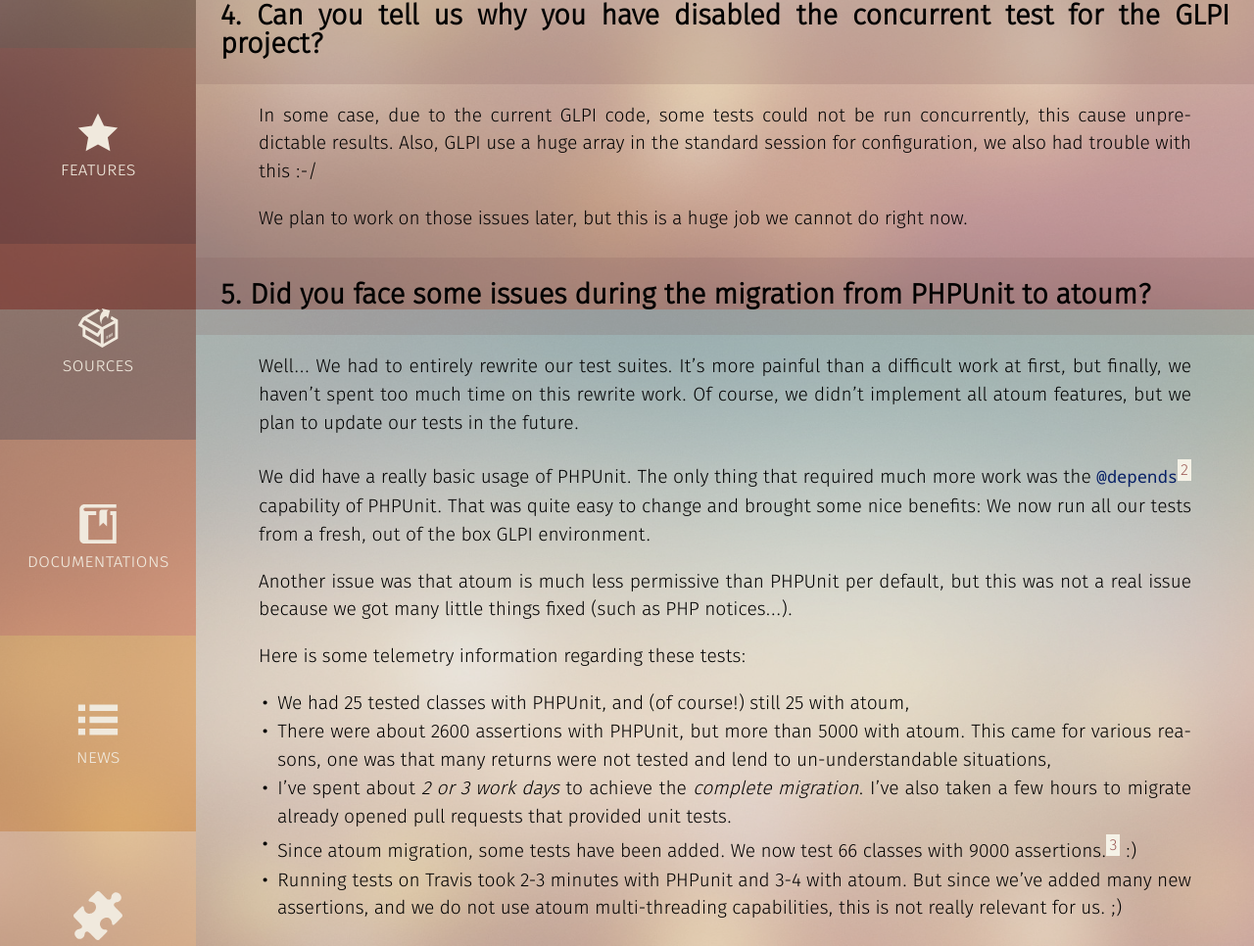
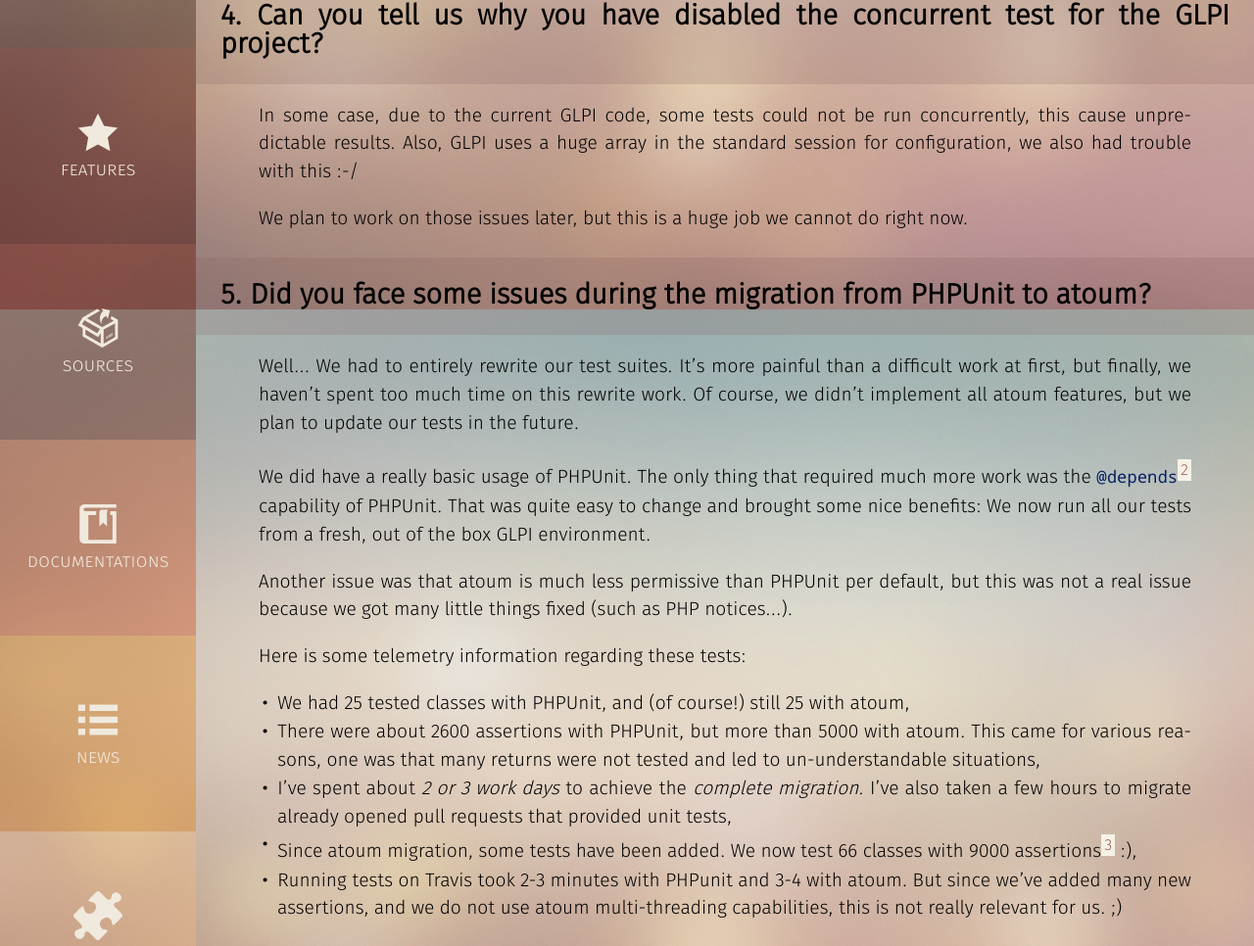
Before and after one commit to atoum/atoum.github.io, a Jekyll site: the page built from _posts/2017-08-10-glpi-atoum.markdown, in a window 1280 px wide and 1400 px high, scrolled down 1333 px. Shown: the part 151-1117 px from the top of the window at 98% size. Built offline with Jekyll 4.4.1, drawn with Linux system fonts in a browser that asks for light colours; comment, search, counter and statistics services are not loaded; a style sheet for code colours, icons or effects is not loaded; some of the changed text lies outside the part shown.

Commit message:
fix from pr

```diff
--- a/_posts/2017-08-10-glpi-atoum.markdown
+++ b/_posts/2017-08-10-glpi-atoum.markdown
@@ -37,7 +37,7 @@ Last but not least: atoum is a French project at the origin, just like GLPI!
 
 ## 4. Can you tell us why you have disabled the concurrent test for the GLPI project?
 
-In some case, due to the current GLPI code, some tests could not be run concurrently, this cause unpredictable results. Also, GLPI use a huge
+In some case, due to the current GLPI code, some tests could not be run concurrently, this cause unpredictable results. Also, GLPI uses a huge
 array in the standard session for configuration, we also had trouble with this :-/
 
 We plan to work on those issues later, but this is a huge job we cannot do right now.
@@ -54,9 +54,9 @@ Another issue was that atoum is much less permissive than PHPUnit per default, b
 
 Here is some telemetry information regarding these tests:
 * We had 25 tested classes with PHPUnit, and (of course!) still 25 with atoum,
-* There were about 2600 assertions with PHPUnit, but more than 5000 with atoum. This came for various reasons, one was that many returns were not tested and lend to un-understandable situations,
-* I’ve spent about *2 or 3 work days* to achieve the *complete migration*. I’ve also taken a few hours to migrate already opened pull requests that provided unit tests.
-* Since atoum migration, some tests have been added. We now test 66 classes with 9000 assertions.[^3] :)
+* There were about 2600 assertions with PHPUnit, but more than 5000 with atoum. This came for various reasons, one was that many returns were not tested and led to un-understandable situations,
+* I’ve spent about *2 or 3 work days* to achieve the *complete migration*. I’ve also taken a few hours to migrate already opened pull requests that provided unit tests,
+* Since atoum migration, some tests have been added. We now test 66 classes with 9000 assertions[^3] :),
 * Running tests on Travis took 2-3 minutes with PHPunit and 3-4 with atoum. But since we’ve added many new assertions, and we do not use atoum multi-threading capabilities, this is not really relevant for us. ;)
 
 ## 6. Did you see a difference in the way you maintain or develop the project since you have added unit test?
```
Also changed, not shown: other parts of _posts/2017-08-10-glpi-atoum.markdown (+3 -3 lines).
